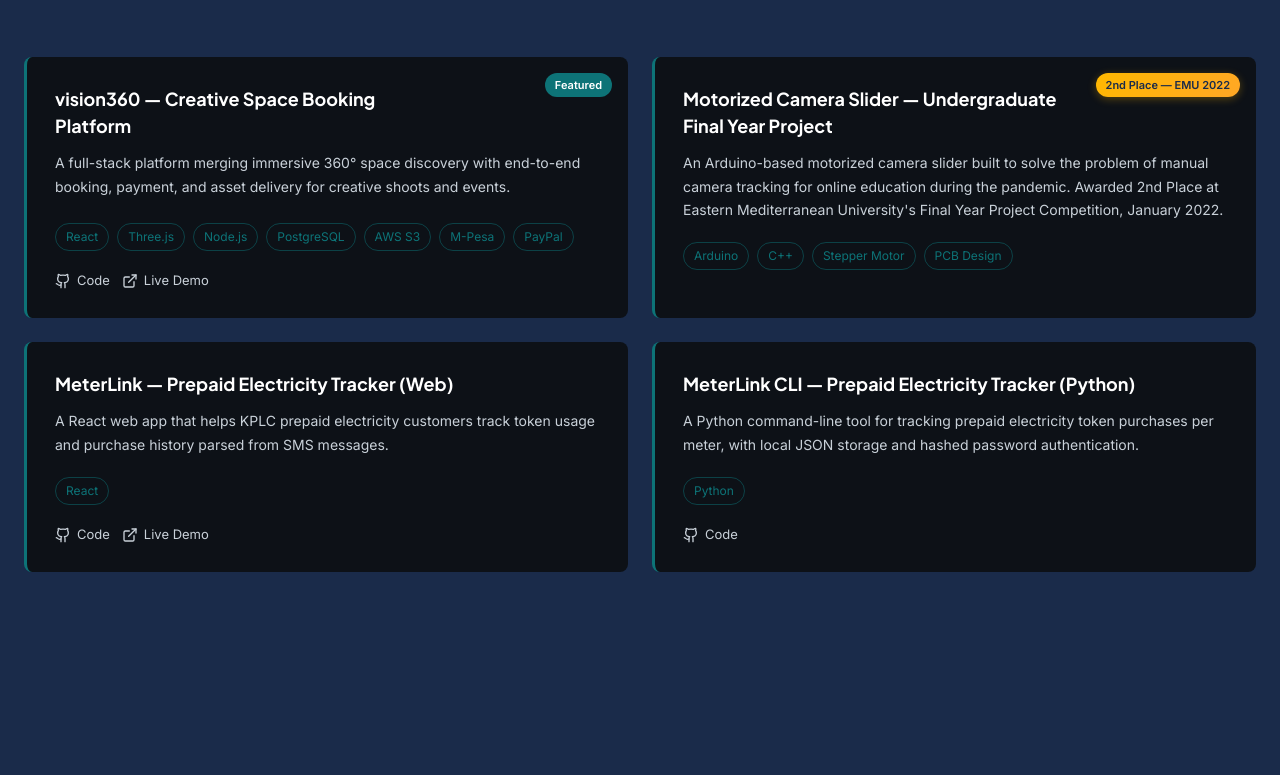
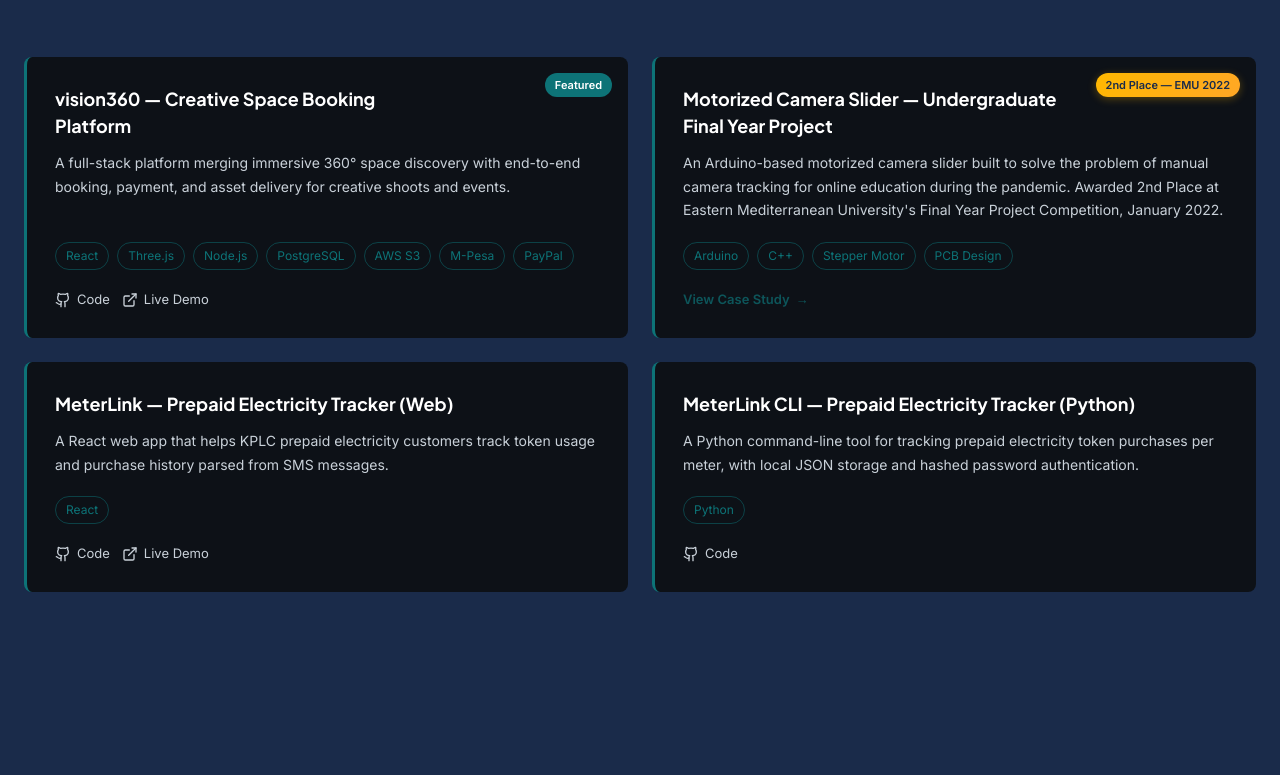
Before and after one commit to pjperfect/portfolio, a React (Vite) app: page / in a window 1280 px wide. Shown: the part 2569-3344 px from the top of the page. Built offline with nearby package versions, Linux system fonts and the light colour scheme.

Commit message:
feat: add View Case Study indicator to camera slider card

```diff
--- a/src/app/components/Projects.tsx
+++ b/src/app/components/Projects.tsx
@@ -210,6 +210,29 @@ export function Projects() {
                       </span>
                     ))}
                   </div>
+                  {p.detailPage && (
+                    <div
+                      style={{
+                        display: 'flex',
+                        alignItems: 'center',
+                        gap: 6,
+                        color: '#0D7377',
+                        fontFamily: "'Inter', sans-serif",
+                        fontSize: 13,
+                        fontWeight: 600,
+                        marginTop: 'auto',
+                      }}
+                      className="view-case-study"
+                    >
+                      <span>View Case Study</span>
+                      <span
+                        style={{ transition: 'transform 0.2s' }}
+                        className="case-study-arrow"
+                      >
+                        →
+                      </span>
+                    </div>
+                  )}
                   {!p.detailPage && (
                     <div style={{ display: 'flex', gap: 12 }}>
                       {p.github ? (
@@ -284,6 +307,9 @@ export function Projects() {
       </div>
       <style>{`
         .projects-grid { grid-template-columns: repeat(2, 1fr); }
+        .view-case-study { opacity: 0.7; transition: opacity 0.2s; }
+        a:hover .view-case-study { opacity: 1; }
+        a:hover .case-study-arrow { transform: translateX(4px); }
         @media (max-width: 767px) { .projects-grid { grid-template-columns: 1fr !important; } }
       `}</style>
     </section>
```
